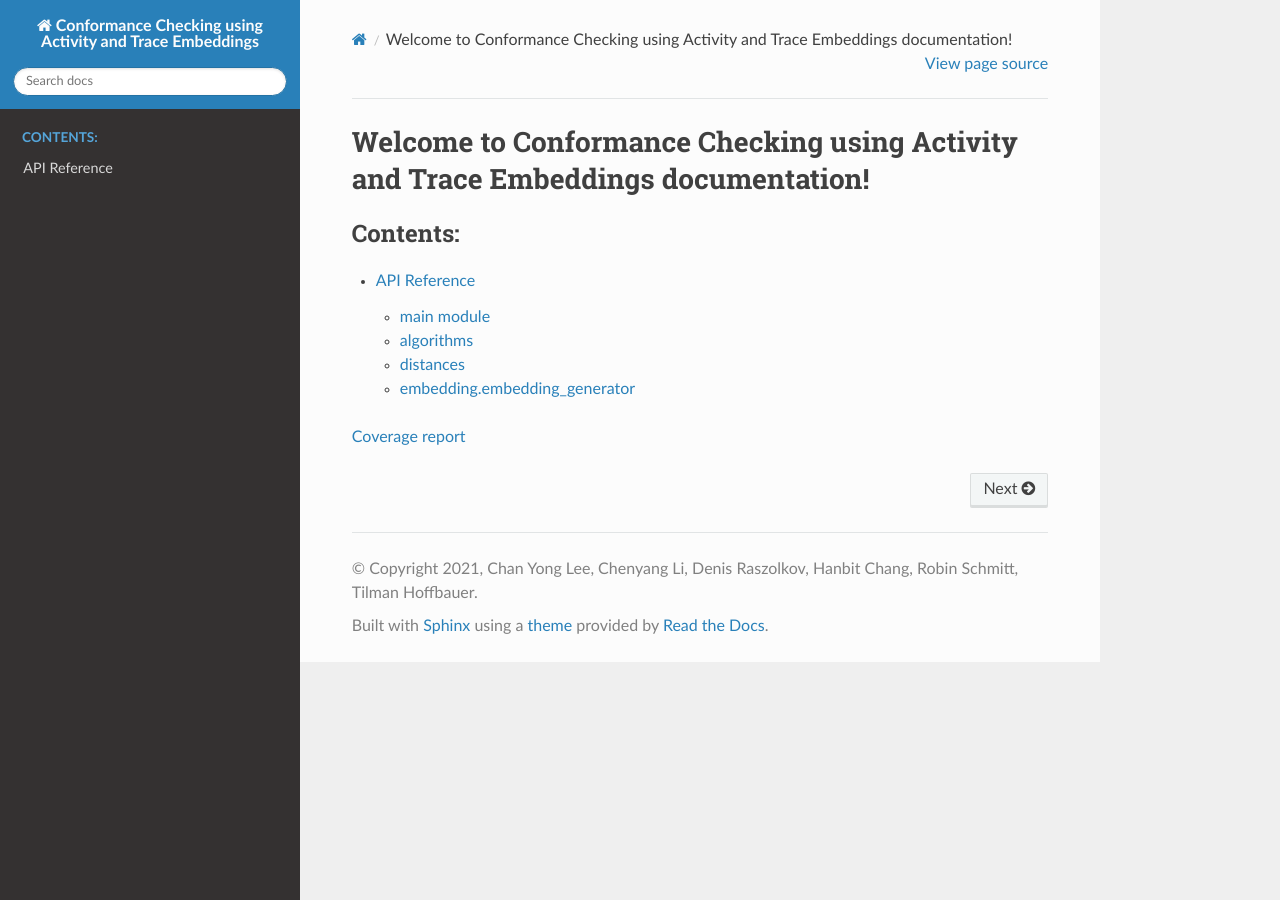
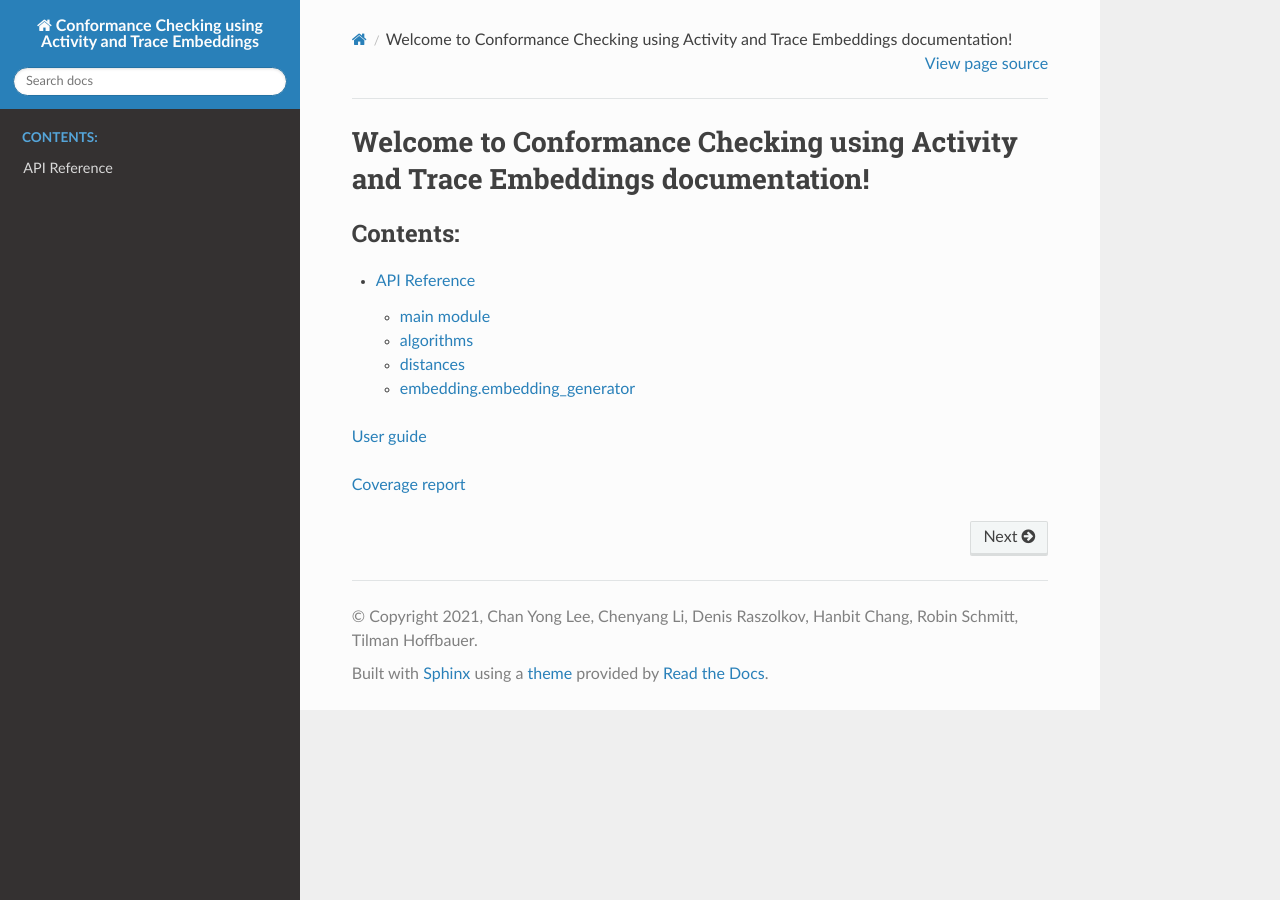
Before and after one commit to robin-p-schmitt/conformance-checking, a Sphinx documentation site: the page built from Code/docs/index.rst, in a window 1280 px wide. Built offline with Sphinx 7.4.7 and the Read the Docs theme 2.0.0, drawn with Linux system fonts in a browser that asks for light colours.

Commit message:
Add user guide

```diff
--- a/Code/docs/index.rst
+++ b/Code/docs/index.rst
@@ -1,5 +1,6 @@
 Welcome to Conformance Checking using Activity and Trace Embeddings documentation!
 ==================================================================================
+
 
 .. toctree::
    :maxdepth: 2
@@ -7,4 +8,6 @@ Welcome to Conformance Checking using Activity and Trace Embeddings documentatio
 
    api/index
 
+`User guide </_static/User_Guide.pdf>`_
+
 `Coverage report </coverage>`_
```
Also changed, not shown: 1 other file.
